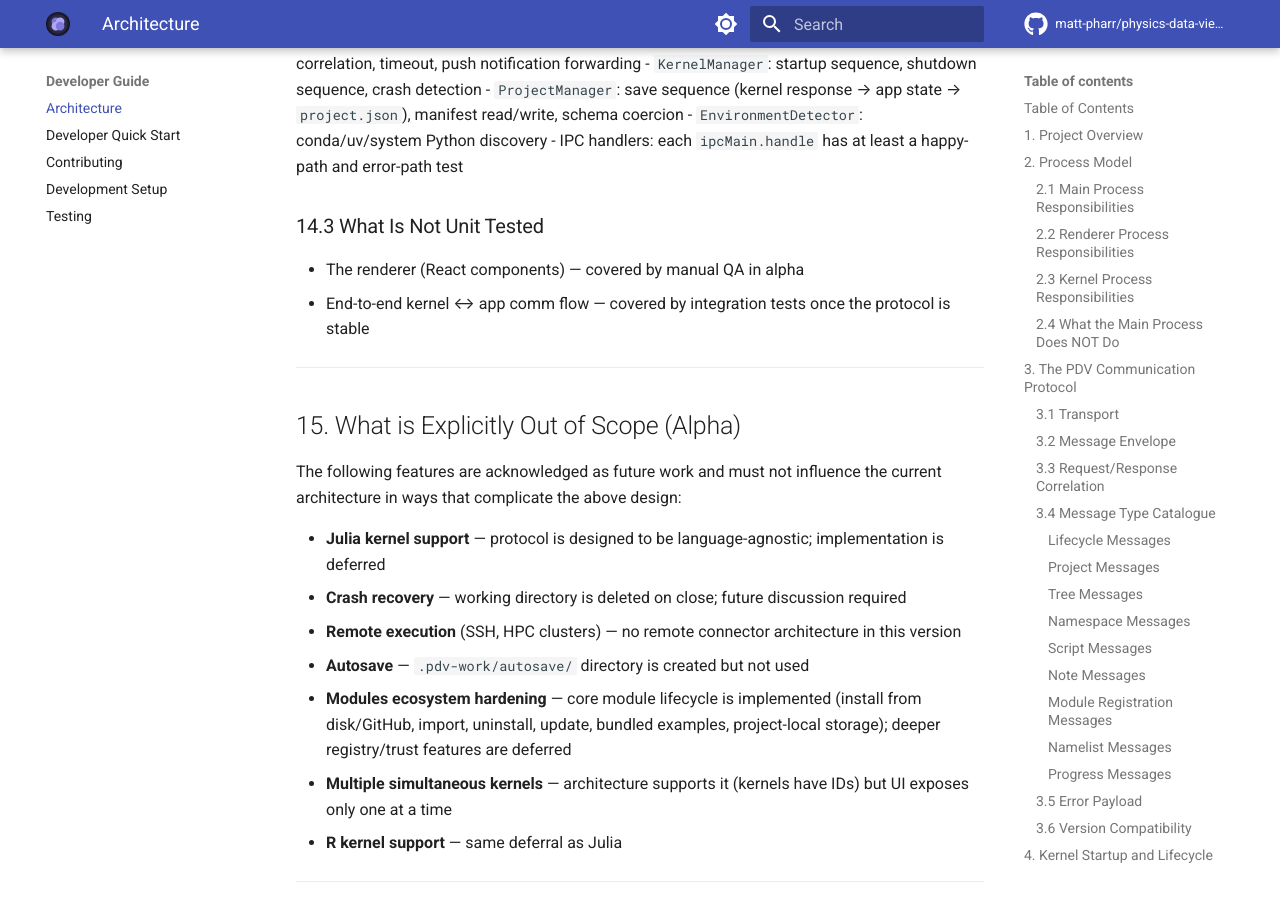
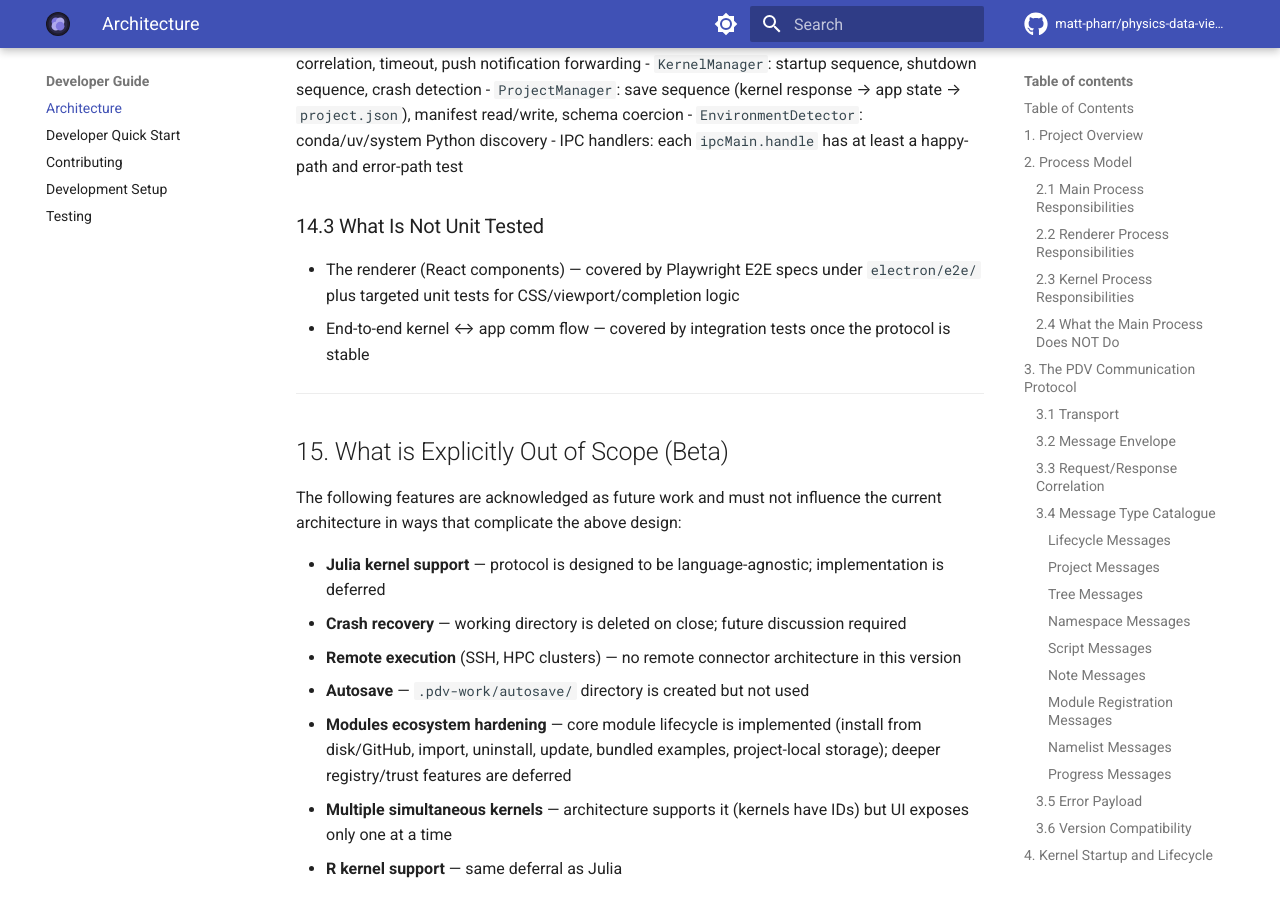
Before and after one commit to matt-pharr/physics-data-viewer, an MkDocs documentation site: the page built from docs/developer/architecture.md, in a window 1280 px wide and 900 px high, scrolled down 56450 px. Built offline with MkDocs 1.6.1 and Material for MkDocs 9.7.7, drawn with Linux system fonts in a browser that asks for light colours; comment, search, counter and statistics services are not loaded; the version menu is left out; some of the changed text lies outside the part shown.

Commit message:
chore: update version to 0.1.0 across documentation and codebase

```diff
--- a/ARCHITECTURE.md
+++ b/ARCHITECTURE.md
@@ -23,7 +23,7 @@
 12. [File and Module Structure](#12-file-and-module-structure)
 13. [TypeScript Documentation Standard](#13-typescript-documentation-standard)
 14. [Testing Strategy](#14-testing-strategy)
-15. [What is Explicitly Out of Scope (Alpha)](#15-what-is-explicitly-out-of-scope-alpha)
+15. [What is Explicitly Out of Scope (Beta)](#15-what-is-explicitly-out-of-scope-beta)
 
 ---
 
@@ -1966,12 +1966,12 @@ Main process modules tested in isolation with mocked ZeroMQ sockets:
 - IPC handlers: each `ipcMain.handle` has at least a happy-path and error-path test
 
 ### 14.3 What Is Not Unit Tested
-- The renderer (React components) — covered by manual QA in alpha
+- The renderer (React components) — covered by Playwright E2E specs under `electron/e2e/` plus targeted unit tests for CSS/viewport/completion logic
 - End-to-end kernel ↔ app comm flow — covered by integration tests once the protocol is stable
 
 ---
 
-## 15. What is Explicitly Out of Scope (Alpha)
+## 15. What is Explicitly Out of Scope (Beta)
 
 The following features are acknowledged as future work and must not influence the current architecture in ways that complicate the above design:
 
```
Also changed, not shown: other parts of ARCHITECTURE.md (+5 -5 lines), PLANNED_FEATURES.md (+26 -5 lines), README.md (+1 -1 lines), 10 other files.
